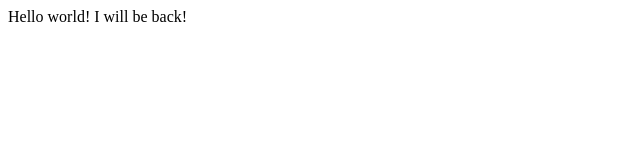
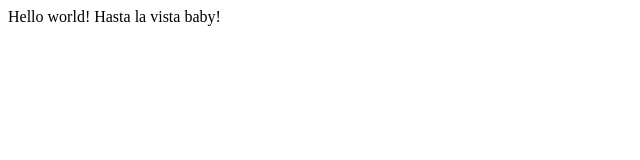
Before and after one commit to cloudsmither/project-testing-automate, a plain HTML site: page index.html in a window 1280 px wide. Shown: the full height of the page, 0-640 px from the left. Drawn offline with Linux system fonts and the light colour scheme.

Commit message:
Changed quote

```diff
--- a/index.html
+++ b/index.html
@@ -1,6 +1,6 @@
 <html>
 <Header><title>My Webpage</title></header>
 <body>
-Hello world! I will be back!
+Hello world! Hasta la vista baby!
 </body>
 </html>
```
